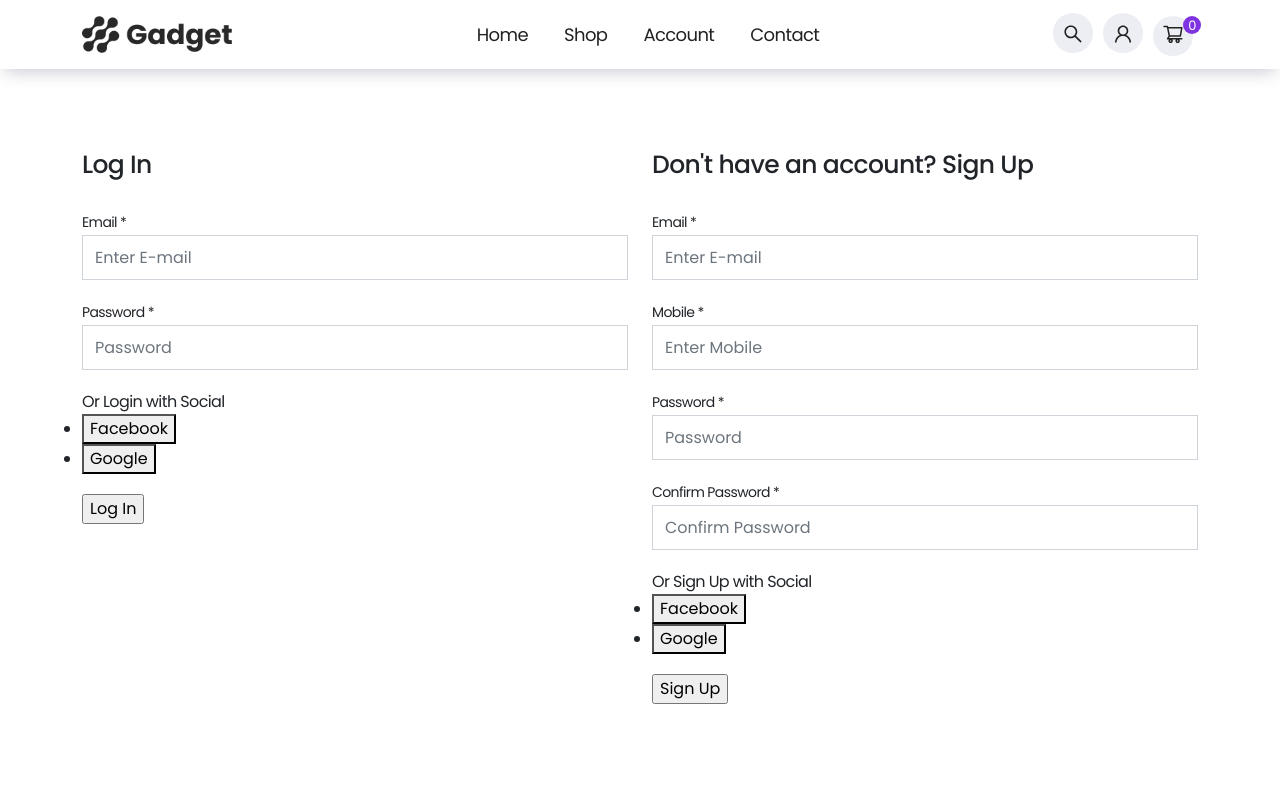
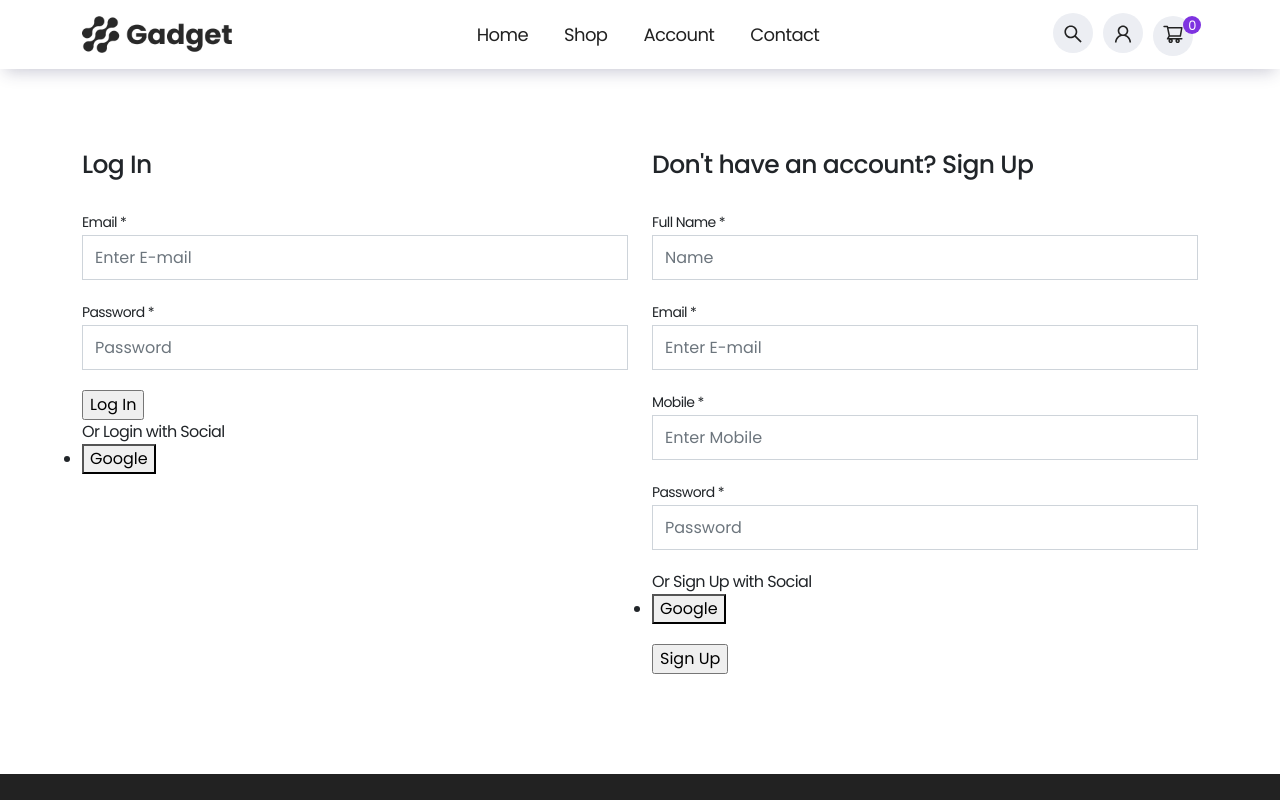
Before and after one commit to rafikadir/Gadget-react-ecommerce-web-application, a React (Vite) app: page /login in a window 1280 px wide. Shown: the top 800 px of the page. Built offline with nearby package versions, Linux system fonts and the light colour scheme.

Commit message:
login page add

```diff
--- a/package.json
+++ b/package.json
@@ -10,7 +10,9 @@
     "preview": "vite preview"
   },
   "dependencies": {
+    "@babel/types": "^7.22.5",
     "bootstrap": "^5.2.3",
+    "firebase": "^10.1.0",
     "react": "^18.2.0",
     "react-dom": "^18.2.0",
     "react-hook-form": "^7.45.2",
--- /dev/null
+++ b/src/auth/firebase.js
@@ -0,0 +1,11 @@
+// Your web app's Firebase configuration
+const firebaseConfig = {
+  apiKey: "AIzaSyBZGIQrUAFI_EsJeIt5ghCUPLjrXKGrnTY",
+  authDomain: "gadget-reactjs.firebaseapp.com",
+  projectId: "gadget-reactjs",
+  storageBucket: "gadget-reactjs.appspot.com",
+  messagingSenderId: "1021069680765",
+  appId: "1:1021069680765:web:7ec700dad263a8d1629114"
+};
+
+export default firebaseConfig;
--- a/src/pages/Login/Login.jsx
+++ b/src/pages/Login/Login.jsx
@@ -1,18 +1,22 @@
 import Footer from '../../shared/Footer/Footer';
 import Navbar from '../../shared/Navbar/Navbar';
+import { initializeApp } from "firebase/app";
+import { useForm } from "react-hook-form";
 import './Login.scss';
-import { useForm } from "react-hook-form";
+import firebaseConfig from '../../auth/firebase';
 
+const app = initializeApp(firebaseConfig);
 
 const Login = () => {
 
-    const { register, handleSubmit } = useForm();
+    const { register } = useForm();
 
-    const handleLogin = (e) => {
-        e.preventDefault();
-        console.log("hi")
+    const handleLogin = () => {
+        console.log("log in click");
     }
-    const onSubmit = data => console.log(data);
+    const handleSignup = () => {
+        console.log("Sign up in click");
+    }
 
     return (
         <>
@@ -23,7 +27,7 @@ const Login = () => {
                             <div className="col-lg-6">
                                 <div className="login-wrapper">
                                     <h3>Log In</h3>
-                                    <form onSubmit={()=>handleLogin(e)} className="login-form">
+                                    <form onSubmit={()=>handleLogin()} className="login-form">
                                         <div className="form-group">
                                             <label className="form-label">Email *</label>
                                             <input type="email" placeholder="Enter E-mail" className="form-control"/>
@@ -32,42 +36,41 @@ const Login = () => {
                                             <label className="form-label">Password *</label>
                                             <input type="password" placeholder="Password" className="form-control"/>
                                         </div>
-                                        <div className="form-group">
-                                            <span>Or Login with Social</span>
-                                            <ul>
-                                                <li><button>Facebook</button></li>
-                                                <li><button>Google</button></li>
-                                            </ul>
-                                        </div>
                                         <input type="submit" value="Log In" className="login-btn"/>
                                     </form>
+
+                                    <div className="social-login">
+                                        <span>Or Login with Social</span>
+                                        <ul>
+                                            <li><button>Google</button></li>
+                                        </ul>
+                                    </div>
                                 </div>
                             </div>
 
                             <div className="col-lg-6">
                                 <div className="signup-wrapper">
                                     <h3>Don&apos;t have an account? Sign Up</h3>
-                                    <form onSubmit={handleSubmit(onSubmit)} className="signup-form">
+                                    <form onSubmit={()=>handleSignup()} className="signup-form">
+                                        <div className="form-group">
+                                            <label className="form-label">Full Name *</label>
+                                            <input {...register("name", {required: true})} type="name" placeholder="Name" className="form-control"/>
+                                        </div>
                                         <div className="form-group">
                                             <label className="form-label">Email *</label>
-                                            <input {...register("firstName", {required: true})} type="email" placeholder="Enter E-mail" className="form-control" required/>
+                                            <input {...register("email", {required: true})} type="email" placeholder="Enter E-mail" className="form-control"/>
                                         </div>
                                         <div className="form-group">
                                             <label className="form-label">Mobile *</label>
-                                            <input {...register("mobile")} type="phone" placeholder="Enter Mobile" className="form-control" required/>
+                                            <input {...register("mobile")} type="phone" placeholder="Enter Mobile" className="form-control"/>
                                         </div>
                                         <div className="form-group">
                                             <label className="form-label">Password *</label>
-                                            <input {...register("password")} type="password" placeholder="Password" className="form-control" required/>
-                                        </div>
-                                        <div className="form-group">
-                                            <label className="form-label">Confirm Password *</label>
-                                            <input {...register("confirmPassword")} type="password" placeholder="Confirm Password" className="form-control" required/>
+                                            <input {...register("password")} type="password" placeholder="Password" className="form-control"/>
                                         </div>
                                         <div className="form-group">
                                             <span>Or Sign Up with Social</span>
                                             <ul>
-                                                <li><button>Facebook</button></li>
                                                 <li><button>Google</button></li>
                                             </ul>
                                         </div>
```
Also changed, not shown: 1 other file (tests, documents, lock files or other folders).
